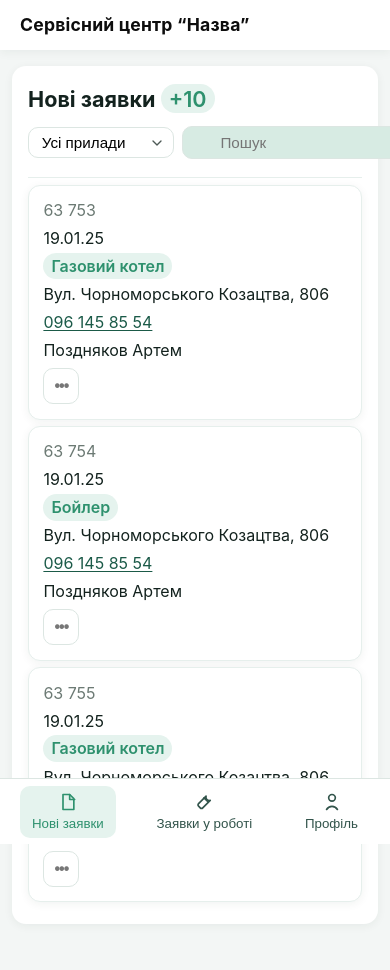
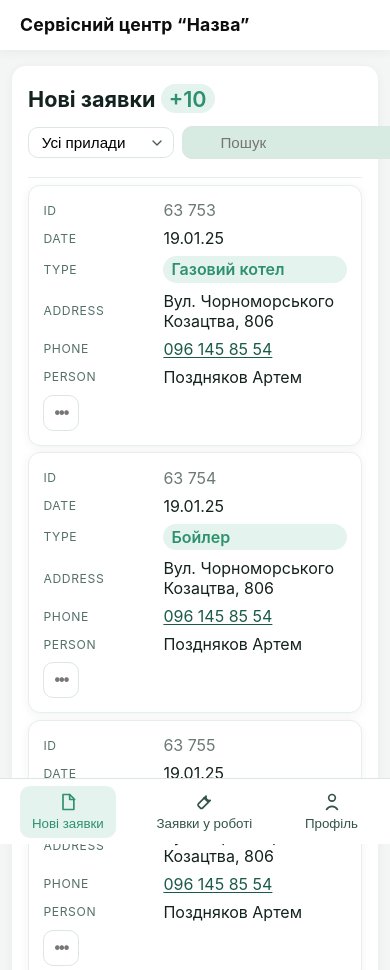
Before and after one commit to AJoker0/olx-sc, a plain HTML site: page index.html in a window 390 px wide. Shown: the top 970 px of the page. Drawn offline with Linux system fonts and the light colour scheme.

Commit message:
demo4 continue work

```diff
--- a/css/styles.css
+++ b/css/styles.css
@@ -95,6 +95,8 @@ body {
 .table{width:100%}
 .table__head,.row{display:grid;grid-template-columns:120px 120px 220px 1fr 150px 180px 120px;gap:16px;align-items:center}
 .table__head{color:#55706A;text-transform:uppercase;font-size:.76rem;letter-spacing:.05em;border-bottom:1px solid var(--line);padding:.5rem 0}
+/* center top header labels */
+.table__head > div{ text-align:center }
 /* Card-like rows (as in mock) */
 .row{
   position:relative;
@@ -205,16 +207,39 @@ body {
   .table__head,.row{grid-template-columns:100px 100px 200px 1fr 140px 1fr 120px}
   .summary__tags{grid-template-columns:1fr}
 }
+/* Narrow desktop / tablets: keep desktop grid but allow horizontal scroll to avoid overlap */
+@media (min-width: 881px) and (max-width: 1280px){
+  .table{overflow-x:auto; overscroll-behavior-x:contain}
+  /* enforce a minimum content width so a scrollbar appears instead of squishing */
+  .table__head, .table__body{min-width:1120px}
+}
 @media (max-width: 880px){
   .sidebar{display:none}
   .app{margin-left:0}
   .topbar{margin-left:0}
   .shell{padding:1rem .75rem 4.5rem}
   .panel__head{flex-direction:column;align-items:flex-start;gap:.75rem}
+  /* Mobile: hide header and legend, and show per-cell labels */
+  .table{display:block}
   .table__head{display:none}
+  .table__legend{display:none}
   .row{grid-template-columns:1fr;gap:.5rem;border:1px solid var(--line);padding:.9rem;border-radius:12px;margin:.4rem 0}
   .row__actions{justify-content:flex-start}
   .tabbar{display:flex}
+
+  /* Per-cell labels using data-col attr */
+  .row [role="cell"]{display:grid;grid-template-columns:120px 1fr;align-items:center}
+  .row [role="cell"][data-col]:before{content:attr(data-col); color:#55706A; text-transform:uppercase; font-size:.76rem; letter-spacing:.05em}
+  /* Map readable Ukrainian labels instead of raw data-col keys */
+  .row [data-col="id"]:before{content:"№ заявки"}
+  .row [data-col="date"]:before{content:"Дата"}
+  .row [data-col="type"]:before{content:"Що зламалося"}
+  .row [data-col="address"]:before{content:"Адреса"}
+  .row [data-col="phone"]:before{content:"Телефон"}
+  .row [data-col="person"]:before{content:"Ім'я клієнта"}
+  /* keep actions cell as flex and without label */
+  .row .row__actions[role="cell"]{display:flex; grid-template-columns:initial}
+  .row .row__actions[role="cell"]:before{content:none}
 }
 @media (max-width: 520px){
   .row-2{grid-template-columns:1fr}
```
